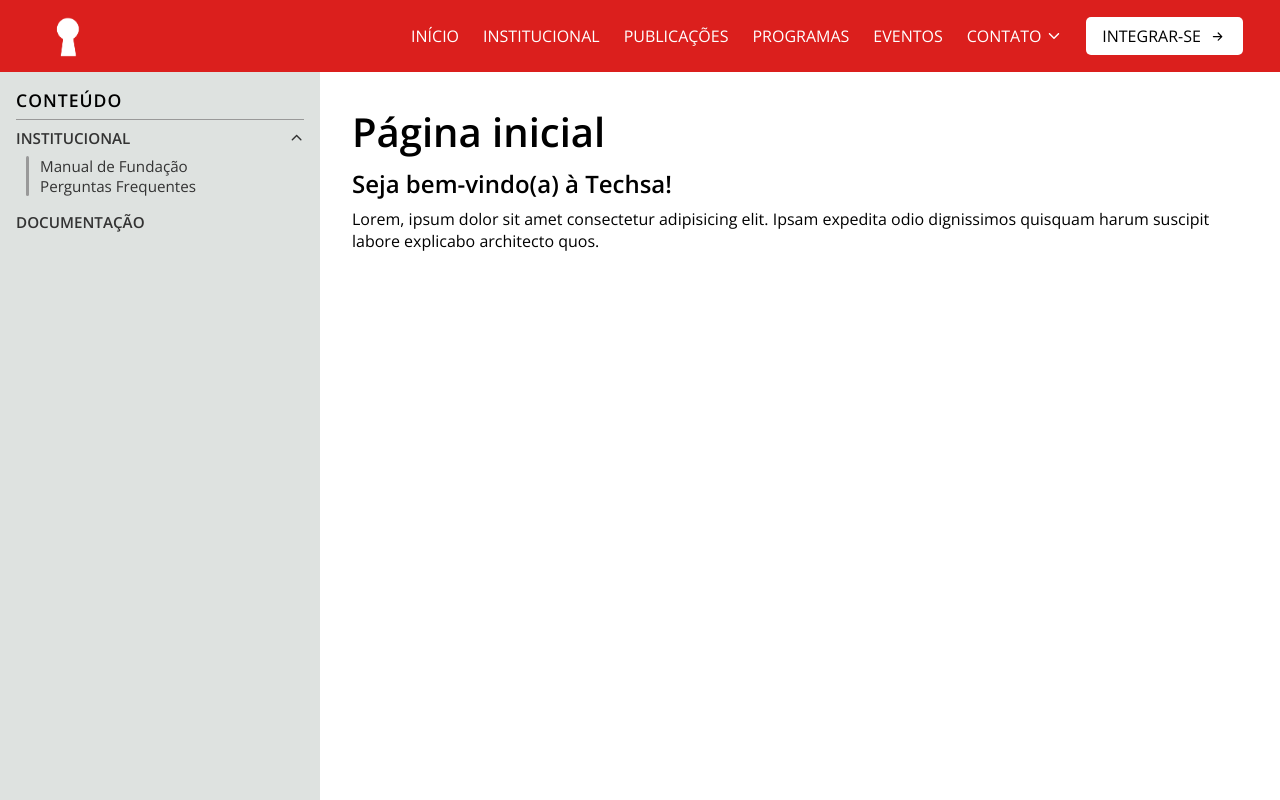
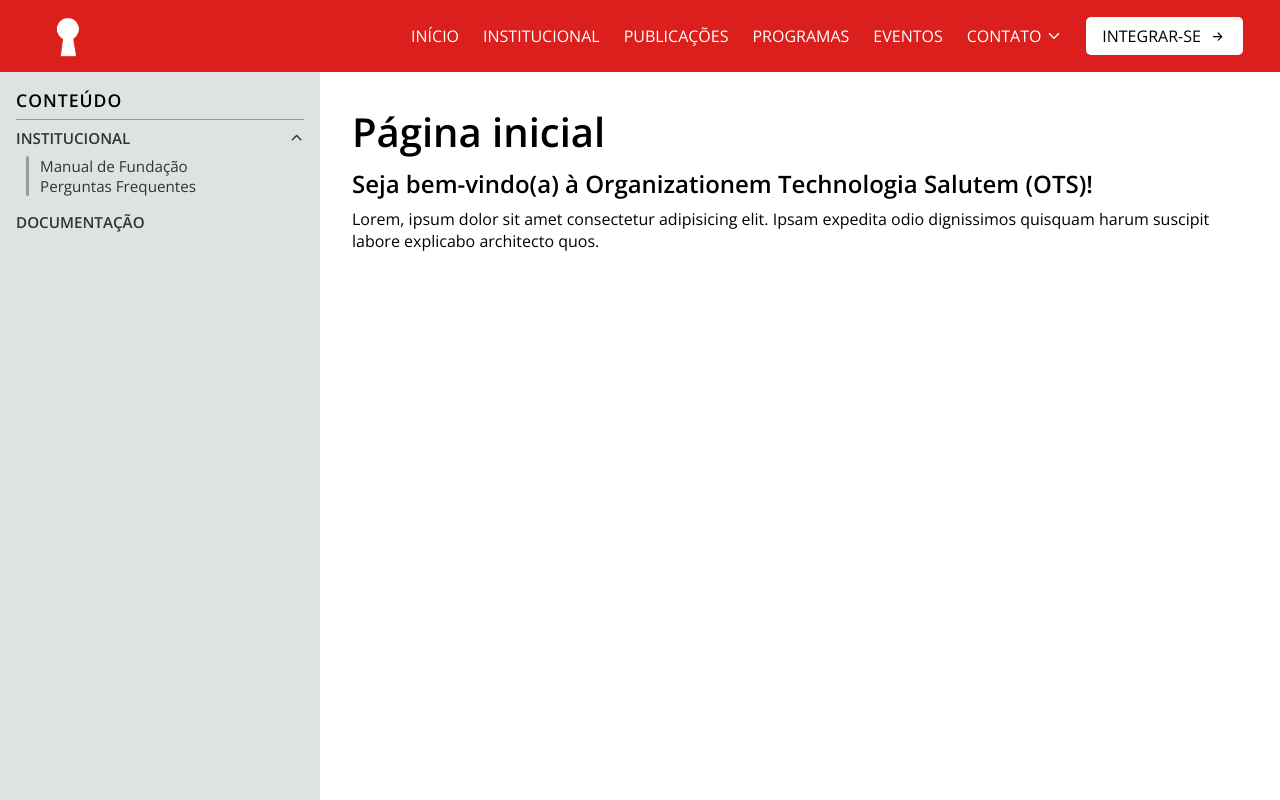
Before and after one commit to orgtecsalutem/Site, a React (Create React App) app: page / in a window 1280 px wide. Built offline with nearby package versions, Linux system fonts and the light colour scheme.

Commit message:
Update App.js

```diff
--- a/src/App.js
+++ b/src/App.js
@@ -14,7 +14,7 @@ function App() {
           return (
             <Page title="home">
               <h1>Página inicial</h1>
-              <h2>Seja bem-vindo(a) à Techsa!</h2>
+              <h2>Seja bem-vindo(a) à Organizationem Technologia Salutem (OTS)!</h2>
               <p>
                 Lorem, ipsum dolor sit amet consectetur adipisicing elit. Ipsam
                 expedita odio dignissimos quisquam harum suscipit labore
```
